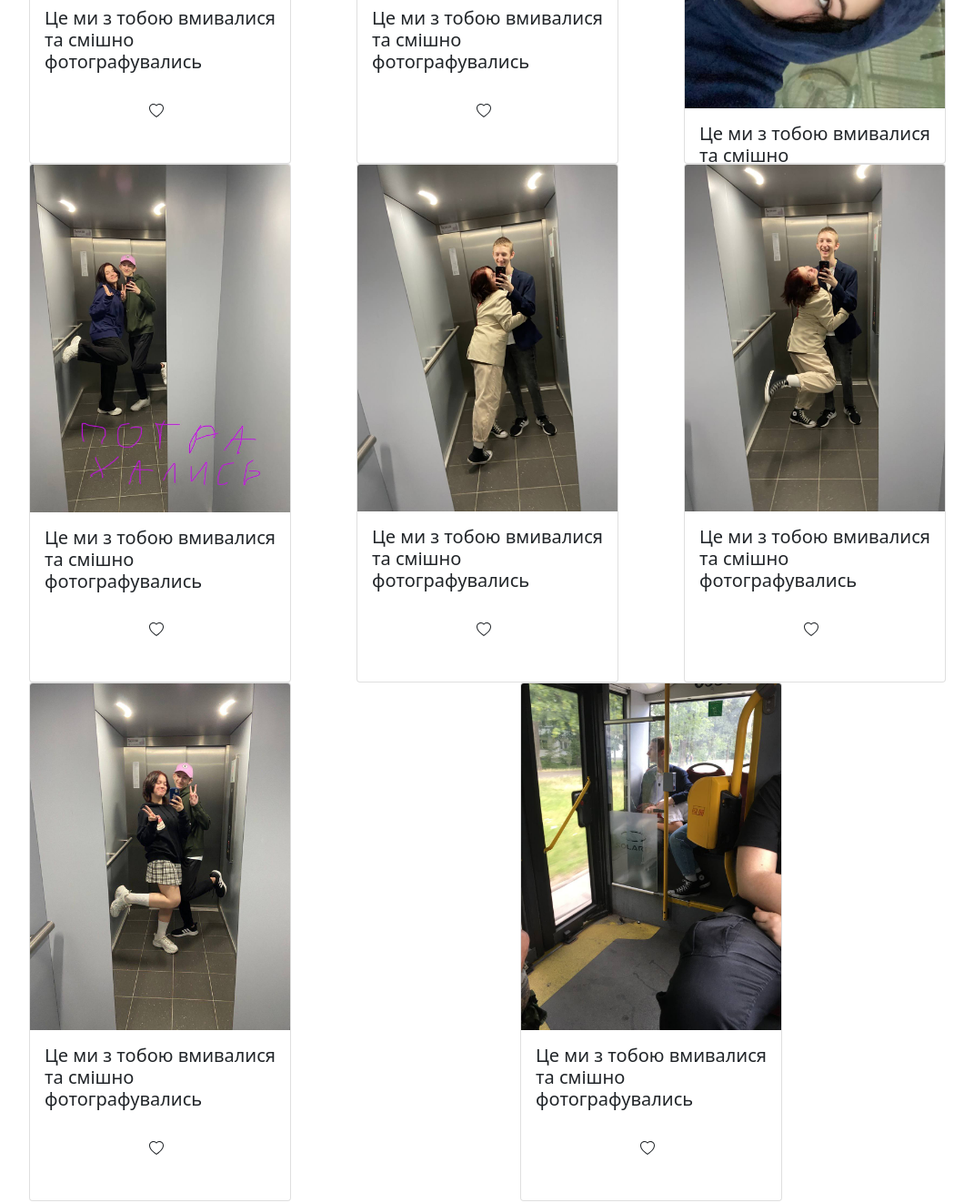
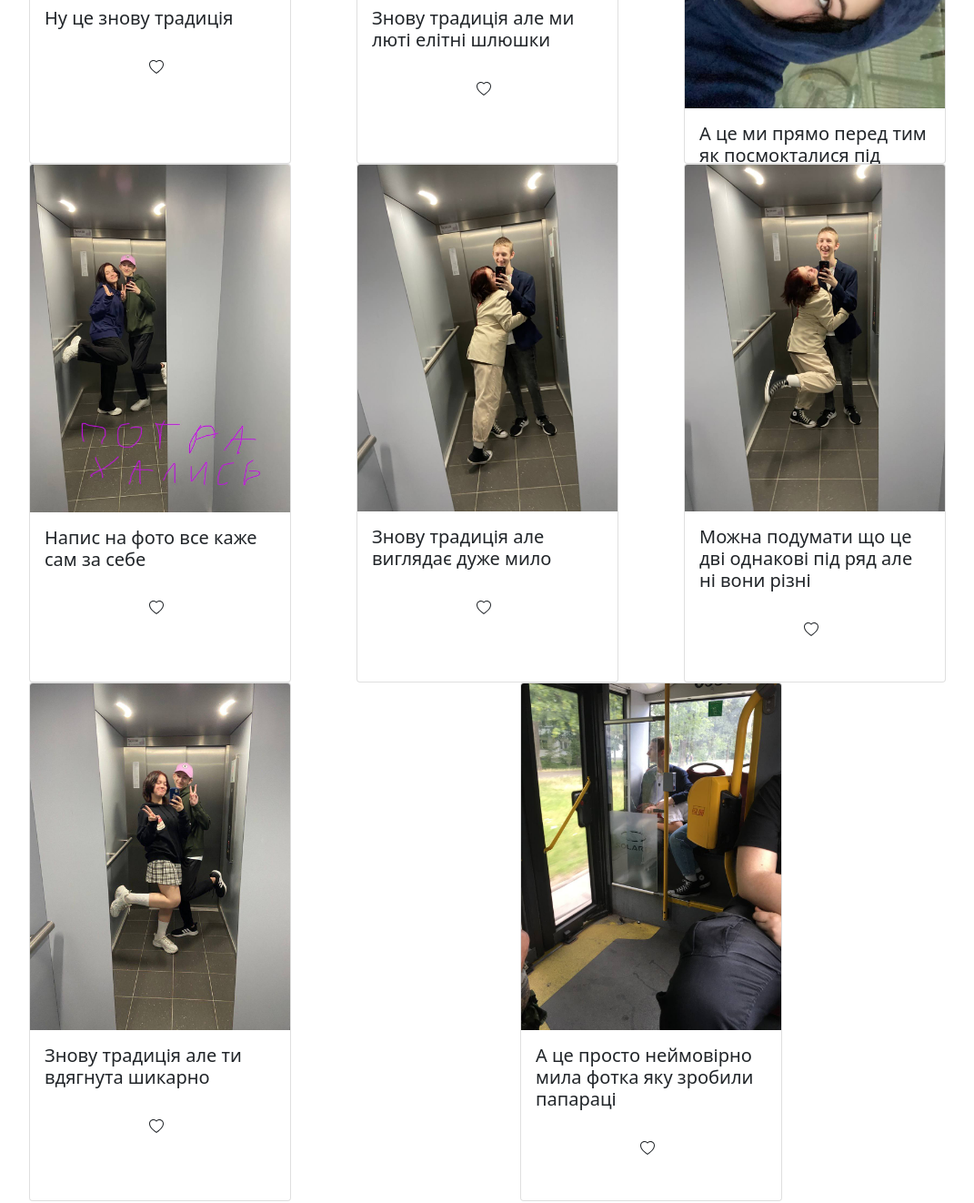
Before and after one commit to Snusl1k/14february, a plain HTML site: page us.html in a window 1280 px wide. Shown: the part 1560-2882 px from the top of the page at 91% size, without its empty margins (80-1151 px from the left). Drawn offline with nearby package versions, Linux system fonts and the light colour scheme.

Commit message:
finich tochno

```diff
--- a/us.html
+++ b/us.html
@@ -98,7 +98,7 @@
                                    <img src="photo_5424719844797958380_y.jpg" class="card-img-top" alt="...">
 
                                    <div class="card-body">
-                                     <h5 class="card-title"></h5>
+                                     <h5 class="card-title">це ми типу круті вмиваємось</h5>
 
 
                                      <svg xmlns="http://www.w3.org/2000/svg" width="16" height="16" fill="currentColor" class="bi bi-heart" viewBox="0 0 16 16" id="heart">
@@ -114,7 +114,7 @@
                                        <img src="photo_5424719844797958381_y.jpg" class="card-img-top" alt="...">
 
                                        <div class="card-body">
-                                         <h5 class="card-title">Це ми з тобою вмивалися та смішно фотографувались</h5>
+                                         <h5 class="card-title">Ну це знову традиція</h5>
 
 
                                          <svg xmlns="http://www.w3.org/2000/svg" width="16" height="16" fill="currentColor" class="bi bi-heart" viewBox="0 0 16 16" id="heart">
@@ -130,7 +130,7 @@
                                            <img src="photo_5424719844797958382_y.jpg" class="card-img-top" alt="...">
 
                                            <div class="card-body">
-                                             <h5 class="card-title">Це ми з тобою вмивалися та смішно фотографувались</h5>
+                                             <h5 class="card-title">Знову традиція але ми люті елітні шлюшки</h5>
 
 
                                              <svg xmlns="http://www.w3.org/2000/svg" width="16" height="16" fill="currentColor" class="bi bi-heart" viewBox="0 0 16 16" id="heart">
@@ -146,7 +146,7 @@
                                                <img src="photo_5424719844797958383_y.jpg" class="card-img-top" alt="...">
 
                                                <div class="card-body">
-                                                 <h5 class="card-title">Це ми з тобою вмивалися та смішно фотографувались</h5>
+                                                 <h5 class="card-title">А це ми прямо перед тим як посмокталися під ливнем</h5>
 
 
                                                  <svg xmlns="http://www.w3.org/2000/svg" width="16" height="16" fill="currentColor" class="bi bi-heart" viewBox="0 0 16 16" id="heart">
@@ -162,7 +162,7 @@
                                                    <img src="photo_5424719844797958384_y.jpg" class="card-img-top" alt="...">
 
                                                    <div class="card-body">
-                                                     <h5 class="card-title">Це ми з тобою вмивалися та смішно фотографувались</h5>
+                                                     <h5 class="card-title">Напис на фото все каже сам за себе</h5>
 
 
                                                      <svg xmlns="http://www.w3.org/2000/svg" width="16" height="16" fill="currentColor" class="bi bi-heart" viewBox="0 0 16 16" id="heart">
@@ -178,7 +178,7 @@
                                                        <img src="photo_5424719844797958385_y.jpg" class="card-img-top" alt="...">
 
                                                        <div class="card-body">
-                                                         <h5 class="card-title">Це ми з тобою вмивалися та смішно фотографувались</h5>
+                                                         <h5 class="card-title">Знову традиція але виглядає дуже мило</h5>
 
 
                                                          <svg xmlns="http://www.w3.org/2000/svg" width="16" height="16" fill="currentColor" class="bi bi-heart" viewBox="0 0 16 16" id="heart">
@@ -194,7 +194,7 @@
                                                            <img src="photo_5424719844797958386_y.jpg" class="card-img-top" alt="...">
 
                                                            <div class="card-body">
-                                                             <h5 class="card-title">Це ми з тобою вмивалися та смішно фотографувались</h5>
+                                                             <h5 class="card-title">Можна подумати що це дві однакові під ряд але ні вони різні</h5>
 
 
                                                              <svg xmlns="http://www.w3.org/2000/svg" width="16" height="16" fill="currentColor" class="bi bi-heart" viewBox="0 0 16 16" id="heart">
@@ -210,7 +210,7 @@
                                                                <img src="photo_5424719844797958387_y.jpg" class="card-img-top" alt="...">
 
                                                                <div class="card-body">
-                                                                 <h5 class="card-title">Це ми з тобою вмивалися та смішно фотографувались</h5>
+                                                                 <h5 class="card-title">Знову традиція але ти вдягнута шикарно</h5>
 
 
                                                                  <svg xmlns="http://www.w3.org/2000/svg" width="16" height="16" fill="currentColor" class="bi bi-heart" viewBox="0 0 16 16" id="heart">
@@ -226,7 +226,7 @@
                                                                    <img src="photo_5424719844797958388_y.jpg" class="card-img-top" alt="...">
 
                                                                    <div class="card-body">
-                                                                     <h5 class="card-title">Це ми з тобою вмивалися та смішно фотографувались</h5>
+                                                                     <h5 class="card-title">А це просто неймовірно мила фотка яку зробили папараці</h5>
 
 
                                                                      <svg xmlns="http://www.w3.org/2000/svg" width="16" height="16" fill="currentColor" class="bi bi-heart" viewBox="0 0 16 16" id="heart">
```
